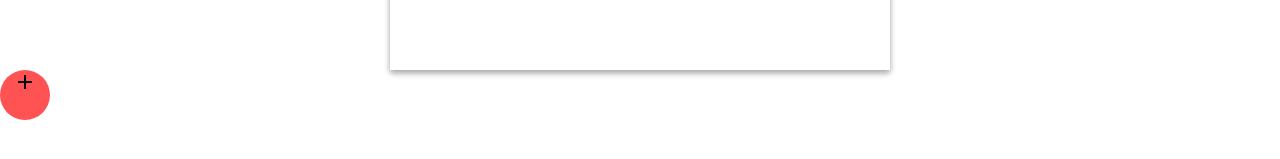
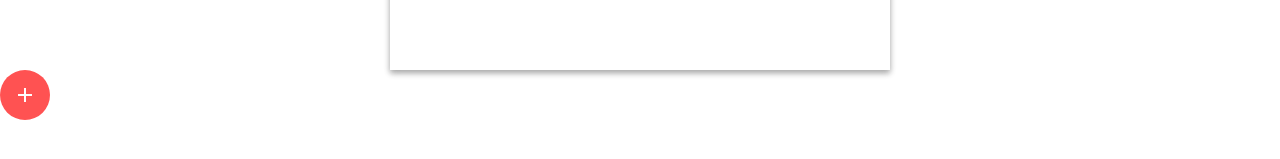
Before and after one commit to Henry-Ash-Williams/planner-app, a React (Create React App) app: page / in a window 1280 px wide. Shown: the part 535-694 px from the top of the page. Built offline with nearby package versions, Linux system fonts and the light colour scheme.

Commit message:
Added server dir, Got the app to work with express

```diff
--- a/src/components/Add-Task-Button/css/css/index.css
+++ b/src/components/Add-Task-Button/css/css/index.css
@@ -1,11 +1,16 @@
 .Add-Task-Button {
+  position: relative;
   width: 50px;
   height: 50px;
   border-radius: 50%;
   background-color: #FF5252; }
   .Add-Task-Button i {
-    display: flex;
-    justify-content: center;
-    align-items: center; }
+    color: #FFFFFF;
+    position: absolute;
+    top: 50%;
+    left: 50%;
+    margin-top: -12px;
+    margin-left: -12px;
+    user-select: none; }
 
 /*# sourceMappingURL=index.css.map */
--- a/src/components/Add-Task-Button/css/scss/index.scss
+++ b/src/components/Add-Task-Button/css/scss/index.scss
@@ -1,13 +1,18 @@
 @import '../../../public.scss';
 
 .Add-Task-Button {
+    position: relative;
     width: 50px;
     height: 50px;
     border-radius: 50%;
     background-color: $accent;
     i {
-        display:flex;
-        justify-content:center;
-        align-items:center;
+        color: $text;
+        position: absolute;
+        top: 50%;
+        left: 50%;
+        margin-top: -12px;
+        margin-left: -12px;
+        user-select: none;
     }
 }
--- a/src/components/Add-Task-Button/index.js
+++ b/src/components/Add-Task-Button/index.js
@@ -14,7 +14,7 @@ class AddTaskButton extends Component {
     render() {
         return (
             <div className="Add-Task-Button" onClick={this.handleClick()}>
-                <i class="material-icons">add</i>
+                <i className="material-icons">add</i>
             </div>
         );
     }
```
Also changed, not shown: 1 other file (tests, documents, lock files or other folders).
